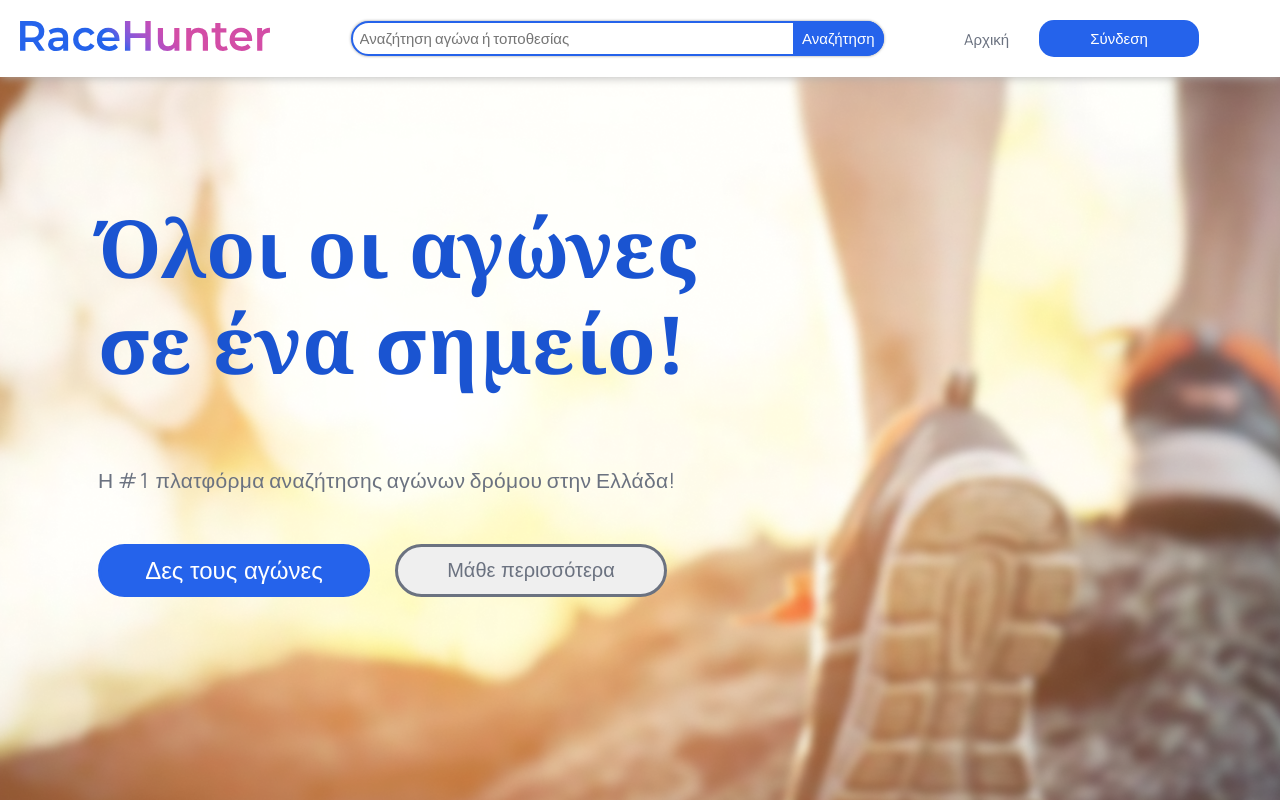
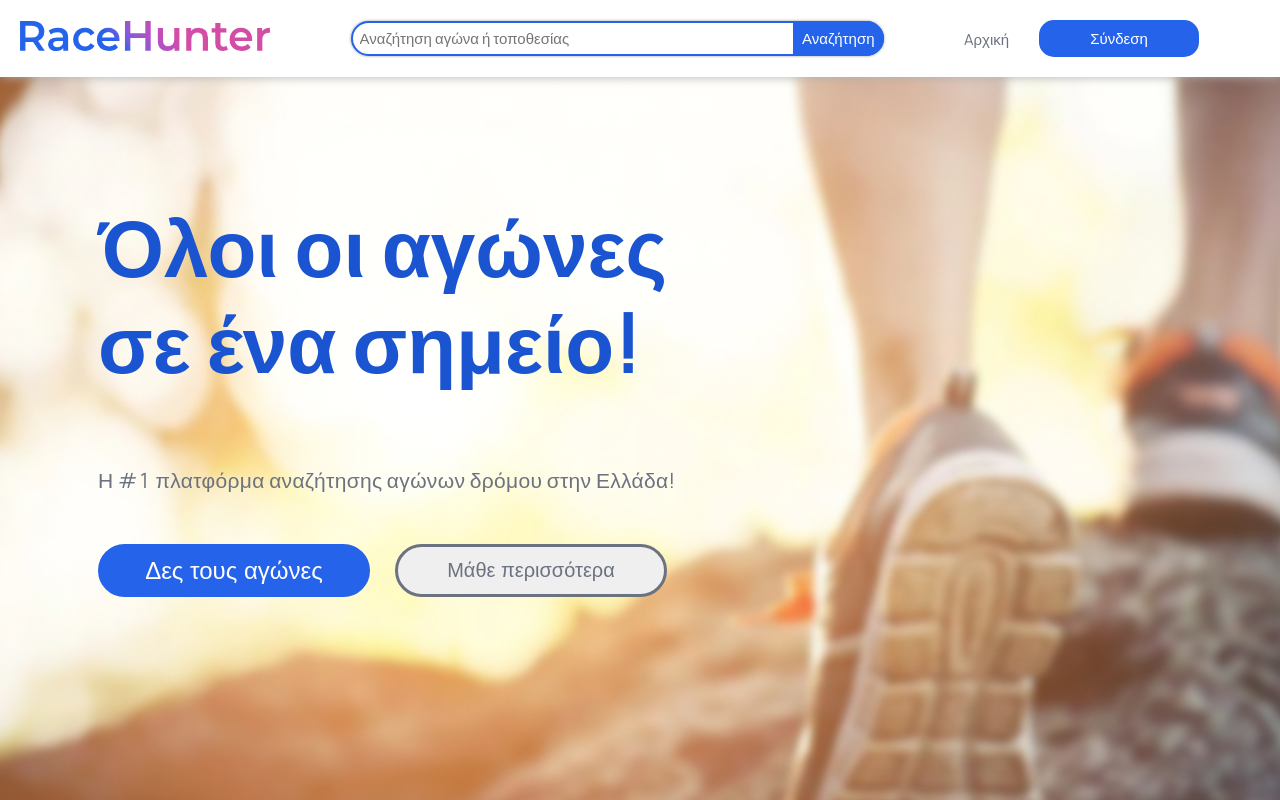
Before and after one commit to NikolasPpd/RaceHunter-Front-End, a React (Create React App) app: page / in a window 1280 px wide. Shown: the top 800 px of the page. Built offline with nearby package versions, Linux system fonts and the light colour scheme.

Commit message:
Update styles.css

```diff
--- a/src/assets/styles.css
+++ b/src/assets/styles.css
@@ -271,7 +271,7 @@ select{
     width: 673px;
     height: 192px;
     color: #1a54d1;
-    font-family:Georgia, 'Times New Roman', Times, serif;
+    font-family:'Manrope', sans-serif;
     font-style: normal;
     font-weight: 800;
     font-size: 80px;
```
